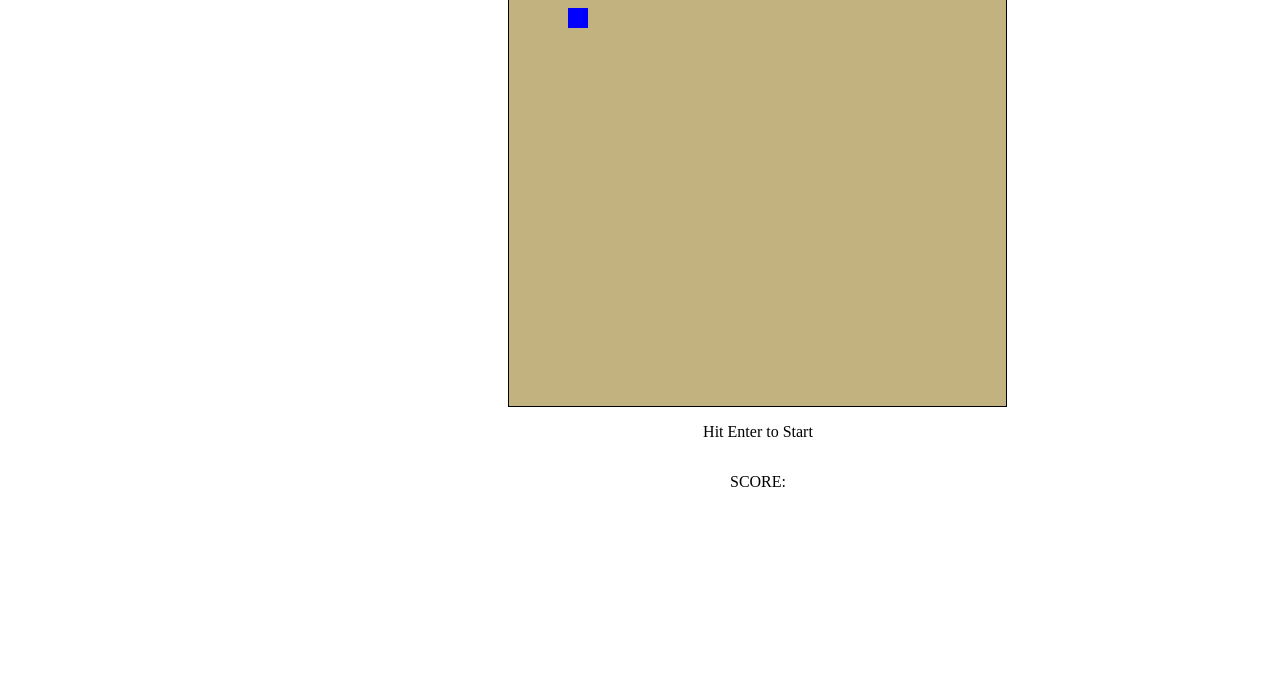
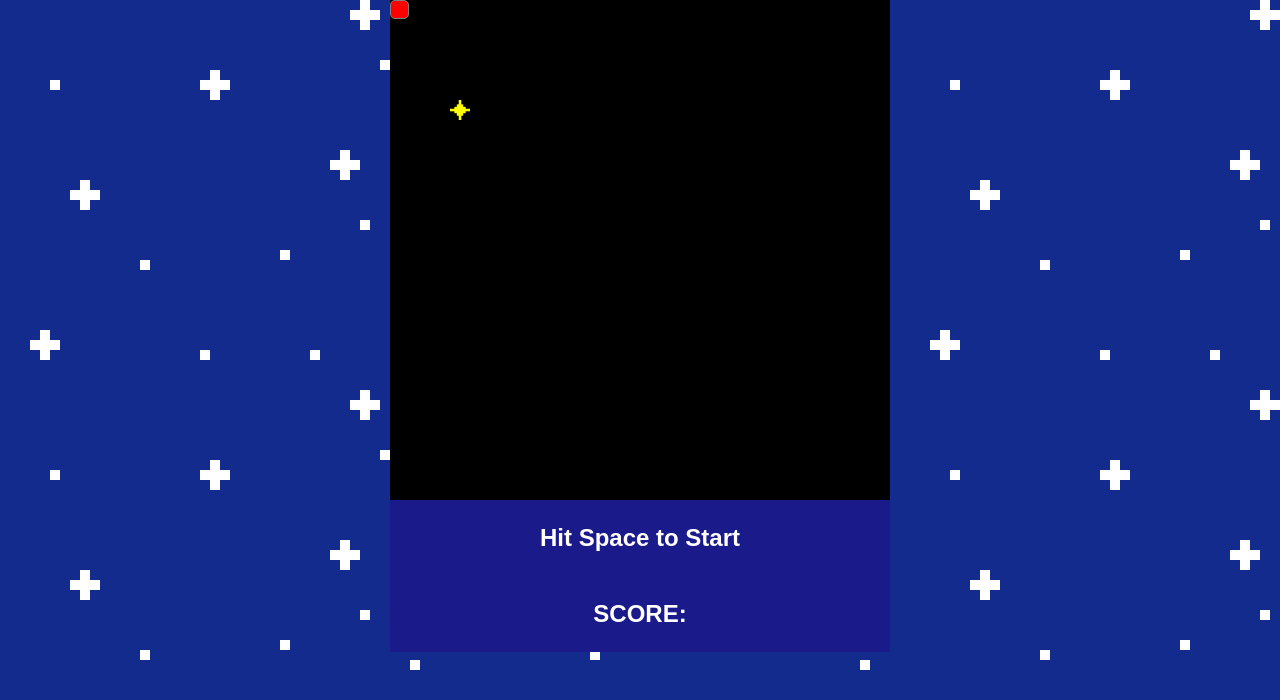
Before and after one commit to lukechang24/space-snake, a plain HTML site: page index.html in a window 1280 px wide. Shown: the part 100-800 px from the top of the page. Drawn offline with Linux system fonts and the light colour scheme; a web font is replaced by a local one.

Commit message:
added background

```diff
--- a/css/style.css
+++ b/css/style.css
@@ -1,35 +1,72 @@
-
+html {
+    font-family: 'Cuprum', sans-serif;
+    background-image: url("../images/space1ver.png");
+    width: 100vw;
+    height: 100vh;
+    display: flex;
+    justify-content: center;
+    align-items: center;
+    position: fixed;
+}
 
 body {
     display: flex;
     flex-direction: column;
     height: 100%;
     width: 100%;
-    position: fixed;
+    align-items: center;
+    position: relative;
 }
 
 #game {
+    top: 100px;
     position: absolute;
-    left: 500px;
 }
 
 #map {
-    height: 497px;
-    width: 497px;
-    border: 1.5px solid black;
-    background-color: RGB(194, 178, 128)
+    position: relative;
+    display: flex;
+    justify-content: center;
+    align-items: center;
+    height: 500px;
+    width: 500px;
+    background-color: black;
 }
 
 #snake-head {
-    background-color: black;
+    background-color: red;
     position: absolute;
     border: 1.5px solid grey;
     height: 17px;
     width: 17px;
+    border-radius: 5px;
 }
 
 #start, #score {
+    font-size: 150%;
+    font-weight: bolder;
     width: 500px;
     display: flex;
     justify-content: center;
+    background-color: rgb(26, 26, 138);
+    color: white;
 }
+
+#title p {
+    font-size: 40px;
+    color: white;
+    background-color: rgb(24, 24, 160);
+}
+
+#high-score {
+    height: 80%;
+    width: 60%;
+    position: absolute;
+    display: flex;
+    justify-content: center;
+}
+
+#high-score p {
+    color: white;
+    height: 10%;
+}
--- a/index.html
+++ b/index.html
@@ -10,17 +10,24 @@
         <meta name="description" content="">
         <meta name="viewport" content="width=device-width, initial-scale=1">
         <link rel="stylesheet" href="css/style.css" type="text/css">
+        <link href="https://fonts.googleapis.com/css?family=Cuprum&display=swap" rel="stylesheet">
     </head>
     <body>
         <!--[if lt IE 7]>
             <p class="browsehappy">You are using an <strong>outdated</strong> browser. Please <a href="#">upgrade your browser</a> to improve your experience.</p>
         <![endif]-->
+        <div id="title">
+            <p>SNAKE GAME</p>
+        </div>
         <div id="game">
             <div id="map">
+                <div id="high-score">
+                    <p style="visibility: hidden">HIGHSCORE: </p>
+                </div>
                 <div id="snake-head"></div>
             </div>
             <div id="start">
-                <p>Hit Enter to Start</p>
+                <p>Hit Space to Start</p>
             </div>
             <div id="score">
                 <p>SCORE:</p>
--- a/js/app.js
+++ b/js/app.js
@@ -1,3 +1,4 @@
+const html = document.querySelector("html");
 const map = document.getElementById("map")
 const head = document.getElementById("snake-head");
 let snake = [head];
@@ -18,15 +19,34 @@ let intervals = [];
 let currentFood;
 let currentHead;
 let headRect;
+let incrementScore;
+let count = 0;
+let isPlaying;
+let scoreDiv = document.querySelector("#score p");
+let highScoreDiv = document.querySelector("#high-score p")
+let highScore = localStorage.getItem("highestScore");
 let score = 0;
-let incrementScore;
-let scoreDiv = document.getElementById("score");
+
+const moveBackground = setInterval(() => {
+    if(count % 2 === 0) {
+        html.style.backgroundImage = "url('images/space2ver.png')";
+    } else {
+        html.style.backgroundImage = "url('images/space1ver.png')";
+    }
+    count++;
+},1000)
 
 document.addEventListener("keydown", (e) => {
-    if(e.which === 13) {
-        clearInterval(move);
-        renderScore();
-        score = 0;
+    if(isPlaying === true) {
+        return;
+    } else if(e.which === 32) {
+        startGame(e.which);
+        isPlaying = true;
+
+    }
+})
+function startGame(whichKey) {
+    if(whichKey=== 32) {
         head.style.left = "0px";
         head.style.top = "0px";
         snake.forEach((snakeBody,i) => {
@@ -36,11 +56,15 @@ document.addEventListener("keydown", (e) => {
         })
         snake = [head]
         currentDirection = "right";
+        score = 0;
+        highScoreDiv.style.visibility = "hidden";
+        clearInterval(move);
+        renderScore();
         startMoving();
-        renderScore();
     }
-})
-
+}
+startGame();
+spawnFood();
 
 document.addEventListener("keydown", (e) => {
     if(e.which === 37 && currentDirection !== "right" && currentHeadPositionArr[1] !== previousHeadPositionArr[1]) {
@@ -84,14 +108,17 @@ function startMoving() {
         })
         currentHeadPositionArr = [head.style.left.split("p")[0],
         head.style.top.split("p")[0]];
-    },60)
+    },75)
 }
 
 function spawnFood() {
     let newFood = document.createElement("div");
     newFood.id = "food";
     newFood.style.position = "absolute";
-    newFood.style.backgroundColor = "blue";
+    newFood.style.backgroundImage = "url('images/star2.png')";
+    newFood.style.backgroundSize = "cover";
+    newFood.style.backgroundRepeat = "no-repeat";
+    newFood.style.backgroundPosition = "center center";
     newFood.style.height = "20px";
     newFood.style.width = "20px";
     newFood.style.left = Math.round((Math.random()*(borderRect.right-borderRect.left-20))/20)*20 + "px";
@@ -104,7 +131,6 @@ function spawnFood() {
     })
     map.appendChild(newFood);
 }
-spawnFood();
 
 function removeFood() {
     let currentFood = document.getElementById("food");
@@ -118,6 +144,7 @@ function detectCollision() {
     headRect = document.getElementById("snake-head").getBoundingClientRect();
     if(hitFood()) {
         growSnake();
+        growSnake();
         removeFood();
         spawnFood();
         score += 100;
@@ -126,11 +153,21 @@ function detectCollision() {
     if(hitWall() || hitBody()) {
         clearInterval(move);
         clearInterval(incrementScore);
+        if(score > highScore) {
+            highScore = score;
+        }
+        localStorage.setItem("highestScore", highScore);
+        let data = localStorage.getItem("highestScore");
+        console.log(localStorage);
+        highScoreDiv.innerText = `HIGHSCORE: ${data}`
+        highScoreDiv.style.visibility = "visible";
+        isPlaying = false;
+        renderScore();
     }
 }
 
 function hitWall() {
-    if(headRect.top < 0 || headRect.bottom > borderRect.bottom || headRect.left < borderRect.left || headRect.right > borderRect.right) {
+    if(headRect.top < borderRect.top || headRect.bottom > borderRect.bottom || headRect.left < borderRect.left || headRect.right > borderRect.right) {
         return true;
     }
 }
@@ -155,12 +192,16 @@ function hitFood() {
 
 function renderScore() {
     scoreDiv.innerText = `SCORE: ${score}`;
+    // if(score > highScore) {
+    //     highScoreDiv.innerText = `HIGHSCORE: ${data}`;
+    // }
 }
 function growSnake() {
     let newBlock = document.createElement("div");
     newBlock.className = "snake-body"
-    newBlock.style.backgroundColor = `${snake.length % 3 === 0 ? "black" : "red"}`
+    newBlock.style.backgroundColor = `${snake.length % 3 === 0 ? "red" : "green"}`
     newBlock.style.border = "1.5px solid black";
+    newBlock.style.borderRadius = "5px";
     newBlock.style.position = "absolute";
     newBlock.style.height = "17px";
     newBlock.style.width = "17px";
```
Also changed, not shown: images/space1.png (added), images/space1ver.png (added), images/space2.png (added), images/space2ver.png (added), images/star1.png (added), images/star2.png (added).
